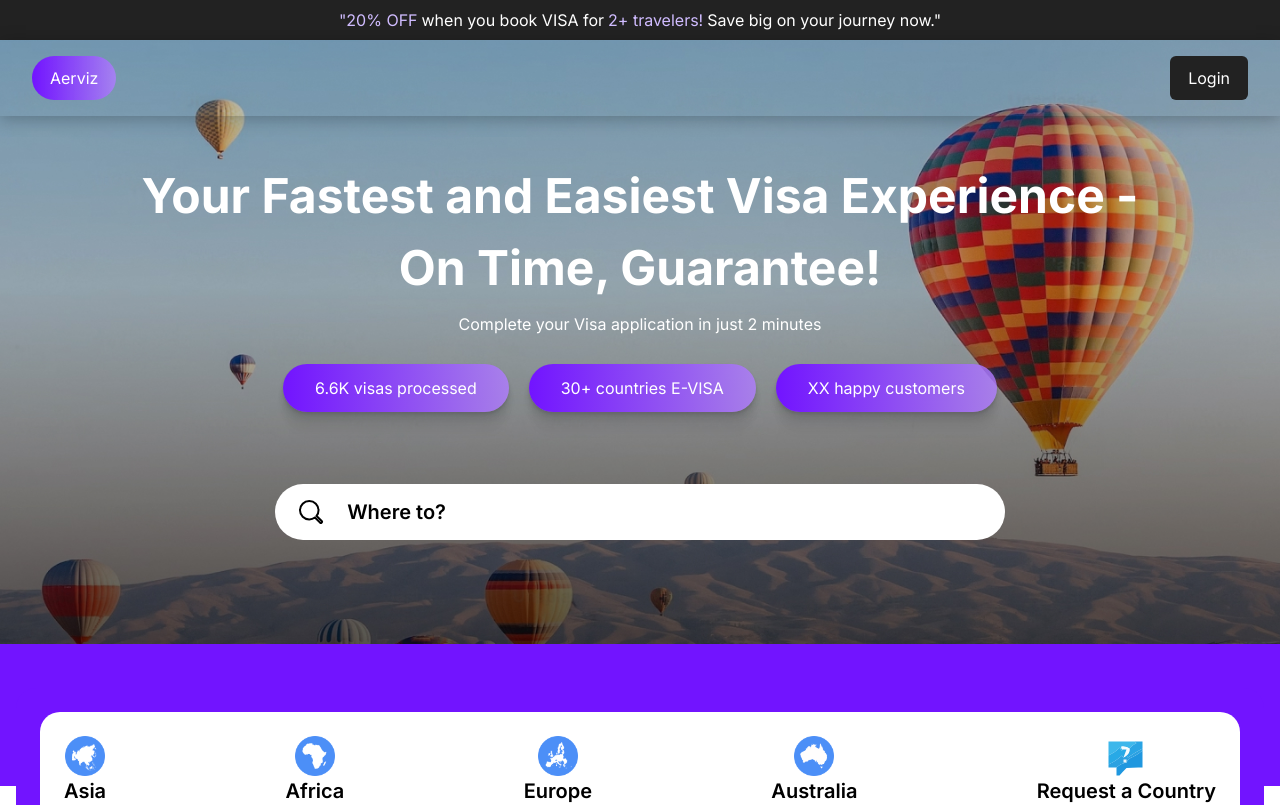
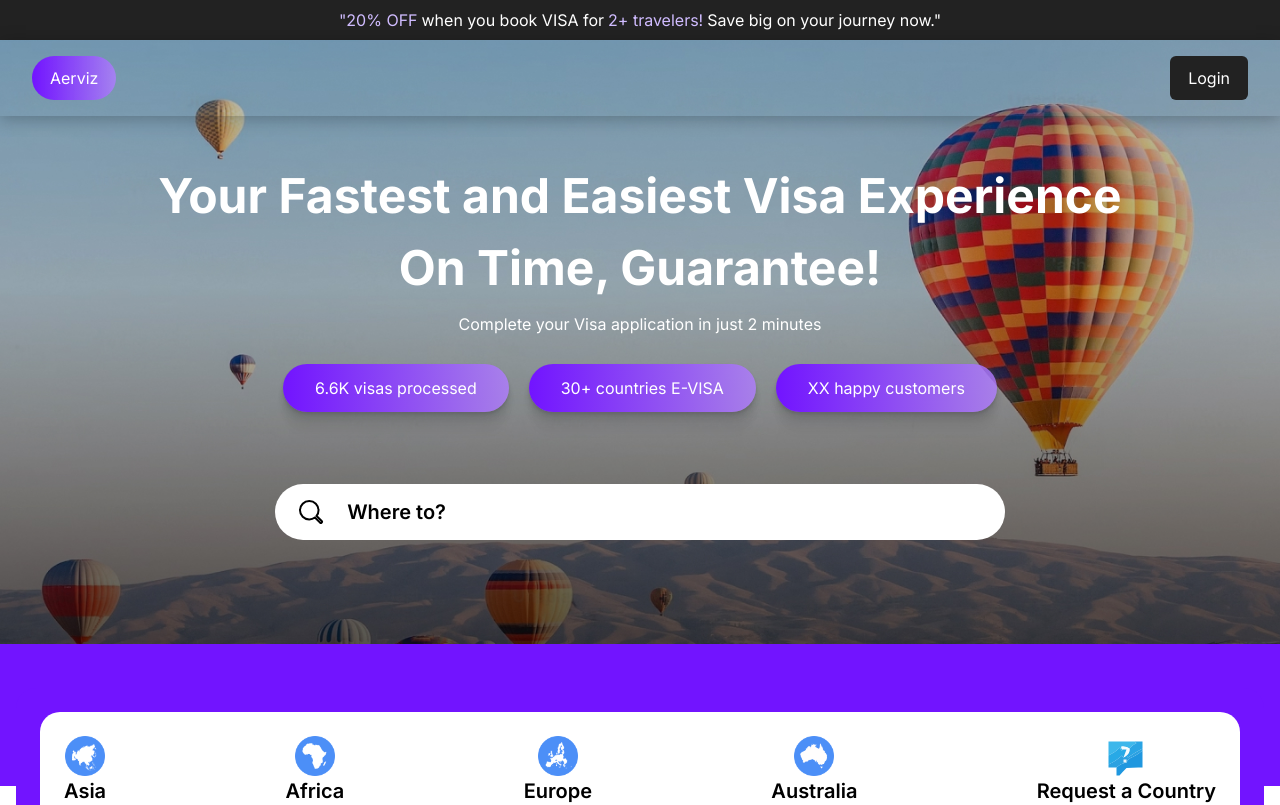
Before and after one commit to itseskimo/AerFlyt, a Next.js app in the folder client/: page / in a window 1280 px wide. Shown: the top 805 px of the page. Built offline with nearby package versions, Linux system fonts and the light colour scheme.

Commit message:
update: heading edits

```diff
--- a/client/src/components/sections/Landing/HeroSection/HeroSection.tsx
+++ b/client/src/components/sections/Landing/HeroSection/HeroSection.tsx
@@ -10,7 +10,7 @@ const HeroSection = () => {
           <div className="flex flex-col gap-2 justify-center items-center cursor-default">
 
             <div className="text-[1.5rem] sm:text-[2.35rem] lg:text-[3rem]  text-white font-bold text-center">
-              <h1>Your Fastest and Easiest Visa Experience - <br></br> On Time, Guarantee!</h1>
+              <h1>Your Fastest and Easiest Visa Experience <br></br> On Time, Guarantee!</h1>
             </div>
 
             <h2 className="text-[0.625rem] sm:text-[1rem] text-white">Complete your Visa application in just 2 minutes</h2>
```
